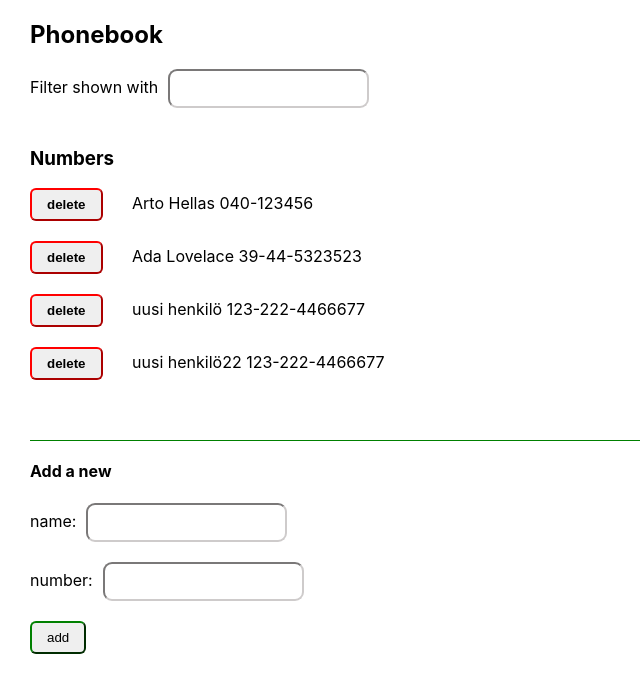
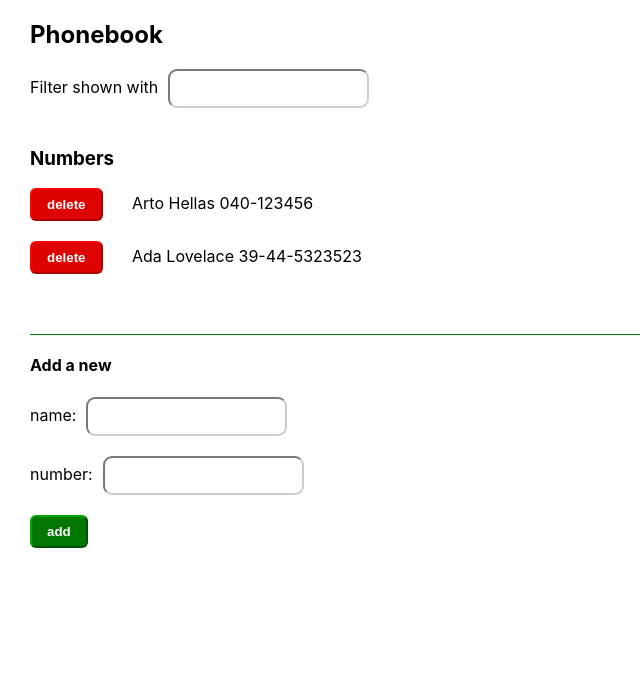
Before and after one commit to tiiaojares/fullstackopen, a React (Create React App) app in the folder part2/phonebook/: page / in a window 1280 px wide. Shown: the top 692 px of the page, without its empty margins (0-640 px from the left). Built offline with nearby package versions, Linux system fonts and the light colour scheme; data requests are answered from the project's data file.

Commit message:
tehtävät 2.16-2.17

```diff
--- a/part2/phonebook/db.json
+++ b/part2/phonebook/db.json
@@ -9,16 +9,6 @@
       "name": "Ada Lovelace",
       "number": "39-44-5323523",
       "id": 2
-    },
-    {
-      "name": "uusi henkilö",
-      "number": "123-222-4466677",
-      "id": 3
-    },
-    {
-      "name": "uusi henkilö22",
-      "number": "123-222-4466677",
-      "id": 4
     }
   ]
 }
--- a/part2/phonebook/src/App.css
+++ b/part2/phonebook/src/App.css
@@ -15,19 +15,45 @@ p {
   display: inline;
 }
 .deleteButton {
-  text-align: right;
+  background-color: rgb(222, 3, 3);
   margin-right: 25px;
   border-color: red;
   font-weight: bold;
+  color: white;
 }
+
 button {
+  background-color: rgb(3, 119, 3);;
   margin-bottom: 20px;
   padding: 7px;
   padding-right: 15px;
   padding-left: 15px;
   border-radius: 6px;
-  border-color: green;
+  border-color: rgb(1, 166, 1);
+  font-weight: bold;
+  color: white;
 }
 button:hover {
   cursor: pointer;
 }
+
+.errorInfo {
+  border-style: solid;
+  width: 50%;
+  border-color: red;
+  color: red;
+  font-weight: bolder;
+  border-radius: 2px;
+  padding: 10px;
+  margin-bottom: 15px;
+}
+.successInfo {
+  border-style: solid;
+  width: 50%;
+  border-color: green;
+  border-radius: 2px;
+  padding: 10px;
+  margin-bottom: 15px;
+  color: green;
+  font-weight: bolder;
+}
--- a/part2/phonebook/src/App.js
+++ b/part2/phonebook/src/App.js
@@ -3,7 +3,7 @@ import './App.css'
 import axios from 'axios';
 import personService from './services/persons';
 
-//tehtävät 2.12-2.15
+//tehtävät 2.16-2.17
 
 
 // filteröinti
@@ -51,12 +51,33 @@ const PersonForm = (props) => {
   )
 }
 
+
+const Notification = ({ successMessage, errorMessage }) => {
+  if (successMessage === null && errorMessage === null) {
+    return null;
+  }
+  if (successMessage !== null) {
+    return (
+      <div className="successInfo">
+        {successMessage}
+      </div>
+    )
+  }
+  return (
+    <div className="errorInfo">
+      {errorMessage}
+    </div>
+  )
+}
+
 const App = () => {
 
   const [persons, setPersons] = useState([]);
   const [newName, setNewName] = useState('');
   const [newNumber, setNewNumber] = useState('');
   const [filter, setFilter] = useState('');
+  const [successMessage, setSuccessMessage] = useState(null);
+  const [errorMessage, setErrorMessage] = useState(null);
 
   // haetaan personit ja sijoitetaan ne tilaan
   useEffect(() => {
@@ -75,6 +96,7 @@ const App = () => {
     setNewNumber(event.target.value);
   }
 
+
   // evet.preventDefault() estää lomakkeen lähettämisen ennen nimen tallennusta 'persons' tauluun
   // ilman metosia sivu latautuu heti uudelleen ja nimilista katoaa
   const addPerson = (event) => {
@@ -91,6 +113,10 @@ const App = () => {
             .then(response => {
               setPersons(persons.map(person => person.id !== id ? person : response.data))
             })
+            setSuccessMessage(`${name}'s number has been replaced`);
+            setTimeout(() => {
+              setSuccessMessage(null)
+            }, 5000)
         }
 
     } else {
@@ -101,6 +127,10 @@ const App = () => {
           setNewName('');
           setNewNumber('');
         })
+        setSuccessMessage(`Added new person to the phonebook: ${personObject.name}`);
+        setTimeout(() => {
+          setSuccessMessage(null)
+        }, 5000);
     }
   }
 
@@ -110,7 +140,20 @@ const App = () => {
       console.log("poistetaan henkilö: ", deletePerson);
       personService
         .deletePerson(deletePerson.id)
-        .then(setPersons(persons.filter(person => person.id !== deletePerson.id)))
+        .then(() => {
+          setPersons(persons.filter(person => person.id !== deletePerson.id))
+          setSuccessMessage(`Deleted ${deletePerson.name}`)
+          setTimeout(() => {
+            setSuccessMessage(null)
+          }, 5000)
+        })
+        .catch(error => {
+          setErrorMessage(`the person ${deletePerson.name} was already deleted from server`)
+          setTimeout(() => {
+            setErrorMessage(null)
+          }, 5000);
+          setPersons(persons.filter(person => person.id !== deletePerson.id))
+        })
     }
   }
 
@@ -125,6 +168,7 @@ const App = () => {
   return (
     <div style={style}>
       <h2>Phonebook</h2>
+      <Notification successMessage={successMessage} errorMessage={errorMessage} />
       <Filter
         filter={filter}
         filterWith={filterWith}
```
